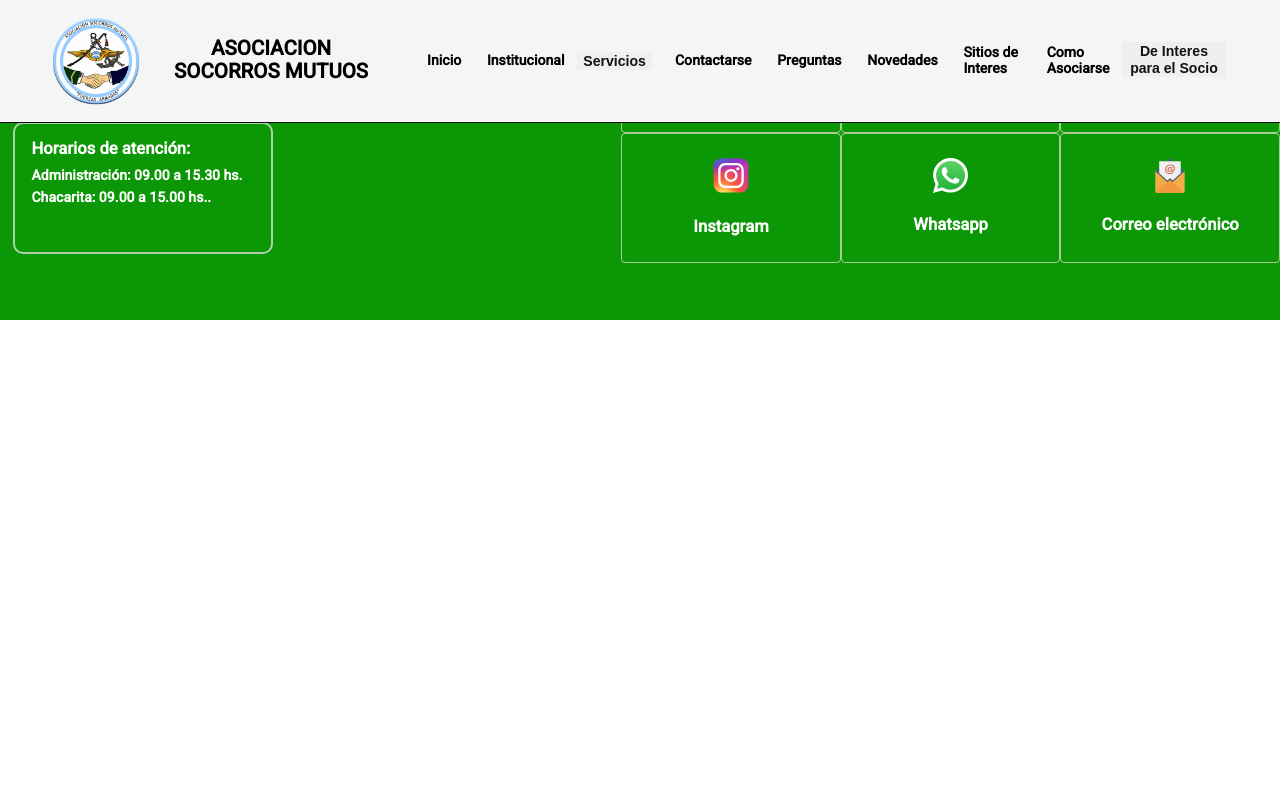
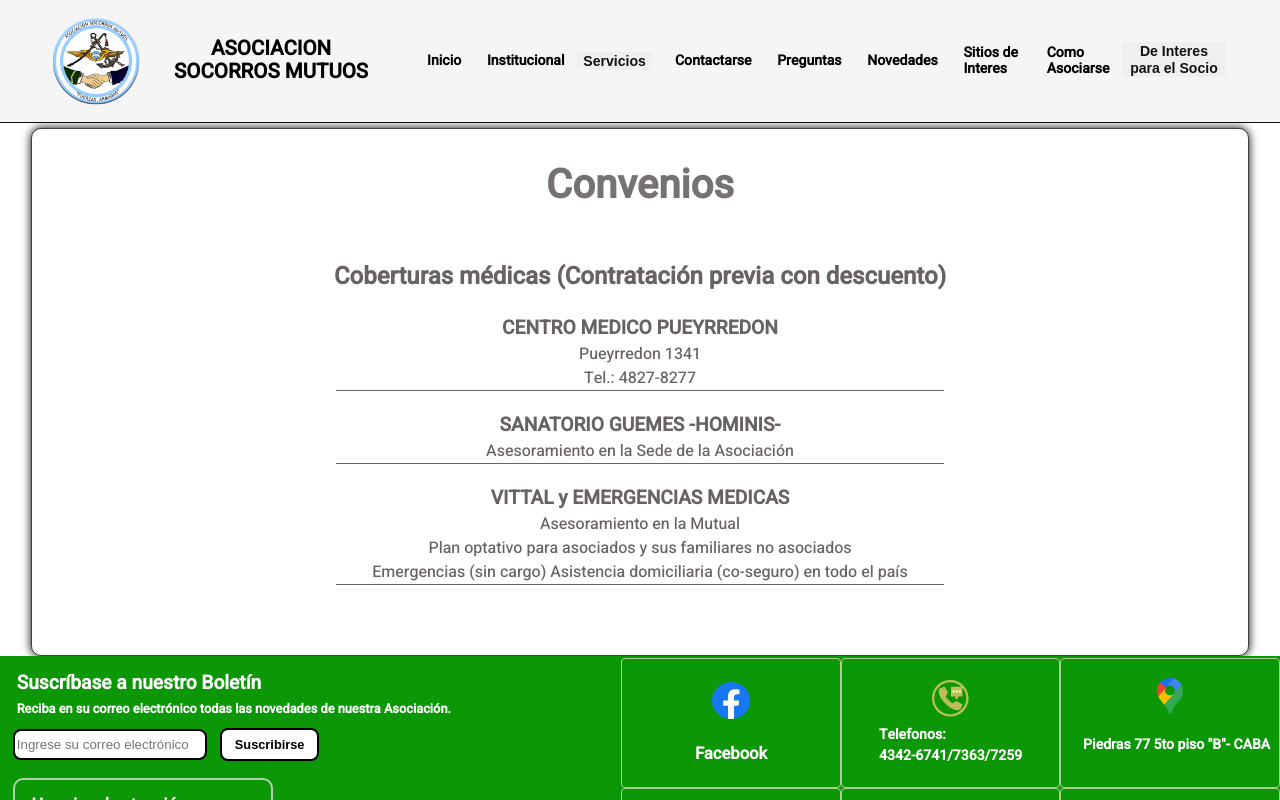
Before and after one commit to sjdev2212/socorros-mutuos, a React (Create React App) app: page /convenio in a window 1280 px wide. Shown: the top 800 px of the page. Built offline with nearby package versions, Linux system fonts and the light colour scheme.

Commit message:
Subsidio desk and mob

```diff
--- a/src/App.js
+++ b/src/App.js
@@ -12,6 +12,8 @@
 import ConvenioGerdanna from './components/ConvenioGerdanna';
 import Sepelios from './components/Sepelios';
 import PanteonesPropios from './components/PanteonesPropios';
+import Convenio from './components/Convenio';
+import Subsidio from './components/Subsidio';
 
 
 function App() {
@@ -31,6 +33,8 @@
 <Route path="/convenio-gerdanna" element={<ConvenioGerdanna/>} />
 <Route path="/sepelios" element={<Sepelios/>} />
 <Route path="/panteones-propios" element={<PanteonesPropios/>} />
+<Route path="/convenio" element={<Convenio/>} />
+<Route path="/subsidio" element={<Subsidio/>} />
 </Routes>
 <Footer/>
 
--- /dev/null
+++ b/src/components/Convenio.js
@@ -0,0 +1,52 @@
+import React from 'react'
+import '../styles/Convenio.css'
+
+const Convenio = () => {
+  return (
+   <main className="convenio-container">
+<h1>
+    Convenios
+</h1>
+<h3>
+Coberturas médicas (Contratación previa con descuento)
+</h3>
+<div className="div-int">
+    <h5>
+    CENTRO MEDICO PUEYRREDON
+    </h5>
+<p>
+Pueyrredon 1341
+</p>
+<p>
+Tel.: 4827-8277
+</p>
+
+</div >
+<div className="div-int" >
+    <h5>
+    SANATORIO GUEMES -HOMINIS-
+    </h5>
+<p>
+Asesoramiento en la Sede de la Asociación
+</p>
+</div>
+<div className="div-int">
+    <h5>
+    VITTAL y EMERGENCIAS MEDICAS
+    </h5>
+    <p>
+    Asesoramiento en la Mutual
+    </p>
+    <p>
+    Plan optativo para asociados y sus familiares no asociados
+    </p>
+    <p>
+    Emergencias (sin cargo) Asistencia domiciliaria (co-seguro) en todo el país
+    </p>
+</div>
+
+    </main>
+  )
+}
+
+export default Convenio
--- a/src/components/Dropdown.js
+++ b/src/components/Dropdown.js
@@ -53,8 +53,17 @@
             Panteones Propios
             </Link>
             </li>
-          <li className="drop-item">Subsidios</li>
-          <li className="drop-item">Convenios</li>
+          <li className="drop-item">
+          <Link className="drop-link" to="/subsidio">
+          Subsidios
+          </Link>
+          </li>
+
+          <li className="drop-item">
+          <Link className="drop-link" to="/convenio">
+            Convenios
+            </Link>
+            </li>
         </ul>
 
 
--- a/src/components/ServiciosMobile.js
+++ b/src/components/ServiciosMobile.js
@@ -36,7 +36,7 @@
                 </Link>
             </li>
             <li>
-                <Link className="serv-link" to="/farmacias">
+                <Link className="serv-link" to="/subsidio">
                 Subsidios
                 </Link>
             </li>
--- /dev/null
+++ b/src/components/Subsidio.js
@@ -0,0 +1,24 @@
+import React from 'react'
+import '../styles/Subsidio.css'
+
+const Subsidio = () => {
+  return (
+    <main className="subsidio-cont">
+        <h1>
+            Subsidios
+        </h1>
+        <h3>
+            Subsidios por fallecimiento
+        </h3>
+
+        <p>
+        Producido el fallecimiento del asociado adherido, ante la presentación de la Partida de Defunción en la Secretaría de la Asociación, se procederá a la apertura del sobre que contiene la «Declaración de Beneficiarios». El o los beneficiarios designados, percibirán el importe conforme con la cápita acordada en su oportunidad
+        </p>
+        <p>
+        Importe del Subsidio: Desde $1.582 hasta $4.325, dependiendo de la cápita que abone
+        </p>
+    </main>
+  )
+}
+
+export default Subsidio
--- /dev/null
+++ b/src/styles/Convenio.css
@@ -0,0 +1,108 @@
+.convenio-container{
+    display: flex;
+    flex-direction: column;
+    align-items: center;
+    justify-content: center;
+    margin-top: 10vw;
+    margin-right: auto;
+    margin-left: auto;
+    width: 95%;
+    height: 100%;
+    background-color: #fff;
+    padding: 0 0 50px 0;
+    border-radius: 10px;
+    box-shadow: 0 0 10px #000;
+    border: 1px solid #413e3e;
+}
+.convenio-container h1{
+    font-size: 2.5rem;
+    color: #777272;
+    margin-bottom: 20px;
+}
+.convenio-container h3{
+    font-size: 1.5rem;
+    color: #686262;
+    margin-bottom: 20px;
+}
+@keyframes appear-from-bottom{
+    from{
+        opacity: 0;
+        transform: translateY(50px);
+    }
+    to{
+        opacity: 1;
+        transform: translateY(0);
+    }
+}
+
+
+.div-int{
+    display: flex;
+    flex-direction: column;
+    align-items: center;
+    justify-content: center;
+   border-bottom: 1px solid #646464;
+    width: 50%;
+    height: 60%;
+    margin-bottom: 20px;
+    animation: appear-from-bottom ease-in 1s;
+}
+
+.div-int h5{
+    font-size: 1.2rem;
+    color: #686262;
+    margin: 0;
+    padding: 0;
+
+
+}
+.div-int p{
+    font-size: 1rem;
+    color: #686262;
+    margin: 0;
+    padding: 0;
+    margin-bottom: 0;
+}
+
+@media screen and (width <= 768px) {
+    .convenio-container{
+        margin-top: 23vw;
+    }
+    .convenio-container h1{
+        font-size: 7vw;
+    }
+    .convenio-container h3{
+        font-size: 6vw;
+        color: #686262;
+        margin-bottom: 6vw;
+        text-align: center;
+        line-height: 6.9vw;
+    }
+    .div-int{
+
+       border-bottom: 1px solid #646464;
+        width: 80%;
+        height: 80%;
+        margin-bottom: 6w;
+        animation: appear-from-bottom ease-in 1s;
+    }
+
+    .div-int h5{
+        font-size: 4.5vw;
+        color: #686262;
+        margin: 0 4vw;
+        padding: 0;
+        text-align: center;
+
+
+    }
+    .div-int p{
+        font-size: 4vw;
+        color: #686262;
+        margin: 0;
+        padding: 0;
+        margin-bottom: 0;
+        text-align: center;
+    }
+
+}
--- /dev/null
+++ b/src/styles/Subsidio.css
@@ -0,0 +1,79 @@
+.subsidio-cont{
+    display: flex;
+    flex-direction: column;
+    align-items: center;
+    justify-content: center;
+    width: 95%;
+    background-color: #F2F2F2;
+   border: 1px solid #817a7a;
+    border-radius: 10px;
+    padding: 20px;
+   margin-top: 9.8vw;
+   margin-left: auto;
+    margin-right: auto;
+    margin-bottom: 0.5vw;
+    box-shadow:  0px 0px 5px 0px rgba(0,0,0,0.75);
+    animation: appear-from-above ease-in 1s;
+}
+
+@keyframes appear-from-above{
+    from{
+        opacity: 0;
+        transform: translateY(-50px);
+    }
+    to{
+        opacity: 1;
+        transform: translateY(0);
+    }
+}
+.subsidio-cont h1{
+    font-size: 2.8vw;
+    font-weight: 600;
+    color: #817a7a;
+    margin-bottom: 1vw;
+}
+.subsidio-cont h3{
+    font-size: 1.8vw;
+    font-weight: 600;
+    color: #817a7a;
+    margin-bottom: 1vw;
+}
+.subsidio-cont p{
+    font-size: 1.2vw;
+    font-weight: 400;
+    color: #817a7a;
+    margin-bottom: 1vw;
+    text-align: center;
+}
+
+@media screen and (width <= 768px) {
+    .subsidio-cont{
+        margin-top: 19vw;
+        height: 140vw;
+
+    }
+    .subsidio-cont h1{
+        font-size: 10vw;
+        font-weight: 600;
+        color: #817a7a;
+        margin-bottom: 8vw;
+    }
+    .subsidio-cont h3{
+        font-size: 6vw;
+        font-weight: 600;
+        color: #817a7a;
+        margin-bottom: 8vw;
+    }
+    .subsidio-cont p{
+        font-size: 4vw;
+        font-weight: 400;
+        color: #817a7a;
+        margin-bottom: 8vw;
+        text-align: center;
+        margin-right: 6vw;
+        margin-left: 6vw;
+    }
+
+
+
+}
```
